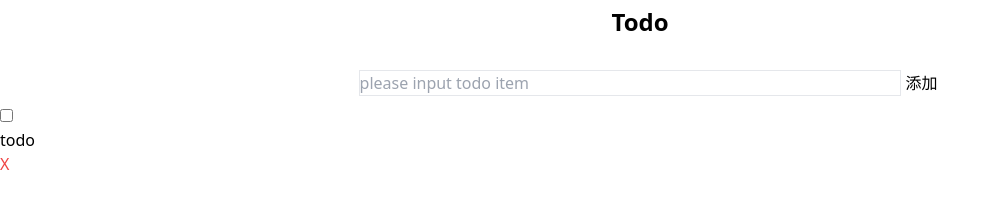
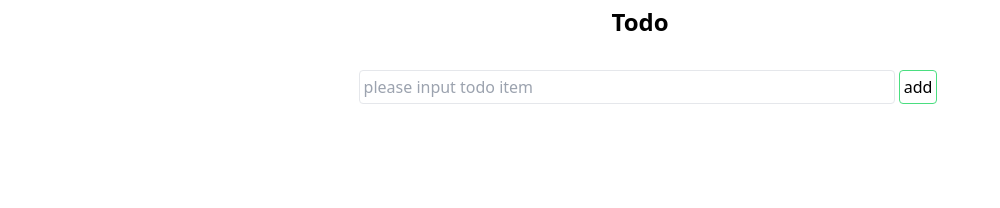
Before and after one commit to QingKaa/react-about, a React (Vite) app: page /todo in a window 1280 px wide. Shown: the part 122-330 px from the top of the page, without its empty margins (0-1000 px from the left). Built offline with nearby package versions, Linux system fonts and the light colour scheme.

Commit message:
add redux persist

```diff
--- a/package.json
+++ b/package.json
@@ -17,6 +17,7 @@
     "react-dom": "^18.2.0",
     "react-redux": "^8.0.5",
     "react-router-dom": "^6.6.2",
+    "redux-persist": "^6.0.0",
     "sort-by": "^1.2.0"
   },
   "devDependencies": {
--- a/src/app/store.ts
+++ b/src/app/store.ts
@@ -1,12 +1,36 @@
-import { configureStore, ThunkAction,Action } from "@reduxjs/toolkit"
+/*
+ * @Date: 2023-02-06 09:37:46
+ * @LastEditors: 清咔 874518796@qq.com
+ * @LastEditTime: 2023-02-06 21:14:55
+ * @FilePath: \react-about\src\app\store.ts
+ * @Description: Description here
+ */
+import { configureStore, ThunkAction, Action, combineReducers } from "@reduxjs/toolkit"
+import { persistReducer, persistStore } from "redux-persist"
 import counterReducer from "@/features/counter/counterSlice"
-const store = configureStore({
-    reducer:{
-        counter: counterReducer
-    }
+import todoSlice from "@/features/todo/todoSlice"
+import storage from "redux-persist/lib/storage"
+
+const persistConfig = {
+  key: 'root',
+  storage
+}
+
+const persistedReducer = persistReducer(
+  persistConfig,
+  combineReducers({
+    counter: counterReducer,
+    todo: todoSlice
+  }))
+
+export const store = configureStore({
+  reducer: persistedReducer,
+  middleware: (getDefaultMiddleware) =>
+    getDefaultMiddleware({
+      serializableCheck: false,
+    })
 })
-
-export default store
+export const persistor = persistStore(store)
 
 export type AppDispatch = typeof store.dispatch;
 export type RootState = ReturnType<typeof store.getState>;
--- a/src/features/todo/Todo.tsx
+++ b/src/features/todo/Todo.tsx
@@ -2,11 +2,13 @@
  * @Description:
  * @Author: zhaohaohua@bytegreen.cn
  * @Date: 2023-01-30 17:29:29
- * @LastEditors: error: git config user.name && git config user.email & please set dead value or install git
- * @LastEditTime: 2023-02-06 11:52:43
+ * @LastEditors: 清咔 874518796@qq.com
+ * @LastEditTime: 2023-02-06 21:02:30
  */
 import PageHeader from "@/component/PageHeader";
 import { ChangeEventHandler, MouseEvent, MouseEventHandler, useState } from "react"
+import { changeStatus, addTodo, delTodo, selectTodoList } from "./todoSlice";
+import { useAppDispatch, useAppSelector } from "@/app/hooks";
 
 const TodoItem = function (props: {
     item: { text: string; finish: boolean };
@@ -31,42 +33,39 @@ function AddBar(props: { confirm: Function }) {
     const [value, setValue] = useState('')
     return (
         <div className="wrap-bar flex">
-            <input className="border mr-1 flex-1" type="text" value={value} onChange={(e) => setValue(e.target.value)} placeholder="please input todo item" />
-            <button onClick={() => props.confirm(value)}>添加</button>
+            <input
+                className="border mr-1 flex-1 rounded px-1"
+                type="text"
+                value={value}
+                onChange={(e) => setValue(e.target.value)} placeholder="please input todo item" />
+            <button
+                className="border p-1 border-color-green rounded hover:bg-emerald hover:color-white"
+                onClick={() => props.confirm(value)}>
+                add
+            </button>
         </div>
     )
 }
 
 export default function TodoList() {
-    const [todoData, setTodoData] = useState([{ text: 'todo', finish: false }])
-
-    const onChangeItemState = (index: number) => {
-        const _todoData = todoData.slice()
-        _todoData[index].finish = !_todoData[index].finish
-        setTodoData(_todoData)
-    }
-
-    const addTodo = (value: string) => {
-        setTodoData(todoData.concat({ text: value, finish: false }))
-    }
+    const todoList = useAppSelector(selectTodoList)
+    const dipatch = useAppDispatch()
 
     const delItem = (e: MouseEvent, idx: number) => {
         e.stopPropagation()
         e.preventDefault()
-        let _todoData = todoData.slice()
-        _todoData.splice(idx, 1)
-        setTodoData(_todoData)
+        dipatch(delTodo(idx))
     }
 
-    const toDoList = todoData.map((it, idx) => {
-        return <TodoItem key={idx} item={it} delItem={(e) => delItem(e, idx)} onChange={() => onChangeItemState(idx)} />
+    const toDoList = todoList.map((it, idx) => {
+        return <TodoItem key={idx} item={it} delItem={(e) => delItem(e, idx)} onChange={() => dipatch(changeStatus({ index: idx, toStatus: !it.finish }))} />
     })
 
     return (
         <div className="h-full overflow-y-auto">
             <PageHeader title="Todo" />
             <div className="w-prose mx-auto pl-4 mb-2">
-                <AddBar confirm={addTodo} />
+                <AddBar confirm={(value: string) => dipatch(addTodo({ text: value, finish: false }))} />
             </div>
             <ul className="todo-list" pl-4 w-prose mx-auto>
                 {toDoList}
--- /dev/null
+++ b/src/features/todo/todoSlice.ts
@@ -0,0 +1,35 @@
+
+import { RootState } from "@/app/store"
+import { createSlice, PayloadAction } from "@reduxjs/toolkit"
+
+export interface TodoItem {
+    text: string,
+    finish: boolean
+}
+
+const initialState = {
+    todoList: [] as TodoItem[]
+}
+export const todoSlice = createSlice({
+    name: 'todoSlice',
+    initialState,
+    reducers: {
+        changeStatus: (state, action: PayloadAction<{ index: number, toStatus: boolean }>) => {
+            const { index, toStatus } = action.payload
+            state.todoList[index].finish = toStatus
+        },
+        addTodo: (state, action: PayloadAction<TodoItem>) => {
+            let list = state.todoList.concat({ ...action.payload })
+            state.todoList = list
+        },
+        delTodo: (state, action: PayloadAction<number>) => {
+            state.todoList.splice(action.payload, 1)
+        }
+    }
+})
+
+export const selectTodoList = (state: RootState) => state.todo.todoList
+
+export const { changeStatus, addTodo, delTodo } = todoSlice.actions
+
+export default todoSlice.reducer
--- a/src/main.tsx
+++ b/src/main.tsx
@@ -2,8 +2,8 @@
  * @Description:
  * @Author: zhaohaohua@bytegreen.cn
  * @Date: 2023-01-16 16:52:37
- * @LastEditors: zhaohaohua@bytegreen.cn
- * @LastEditTime: 2023-01-30 11:14:19
+ * @LastEditors: 清咔 874518796@qq.com
+ * @LastEditTime: 2023-02-06 21:13:29
  */
 import React from 'react'
 import ReactDOM from 'react-dom/client'
@@ -11,14 +11,18 @@ import '@unocss/reset/tailwind.css'
 import 'uno.css'
 import { RouterProvider } from "react-router-dom"
 import { router } from "@/routes/index"
-import store from "./app/store"
+// import store from "./app/store"
+import { store, persistor } from "./app/store"
+import { PersistGate } from "redux-persist/integration/react"
 import { Provider } from "react-redux"
 
 
 ReactDOM.createRoot(document.getElementById('root') as HTMLElement).render(
     <React.StrictMode>
         <Provider store={store}>
-            <RouterProvider router={router} />
+            <PersistGate loading={null} persistor={persistor}>
+                <RouterProvider router={router} />
+            </PersistGate>
         </Provider>
     </React.StrictMode>,
 )
--- a/src/routes/index.tsx
+++ b/src/routes/index.tsx
@@ -2,8 +2,8 @@
  * @Description:
  * @Author: zhaohaohua@bytegreen.cn
  * @Date: 2023-01-17 13:50:14
- * @LastEditors: error: git config user.name && git config user.email & please set dead value or install git
- * @LastEditTime: 2023-02-06 11:41:35
+ * @LastEditors: 清咔 874518796@qq.com
+ * @LastEditTime: 2023-02-06 21:21:38
  */
 import { createBrowserRouter } from "react-router-dom"
 import Root from "@/layout/root";
```
Also changed, not shown: src/layout/root.tsx (+5 -3 lines), 1 other file (tests, documents, lock files or other folders).
